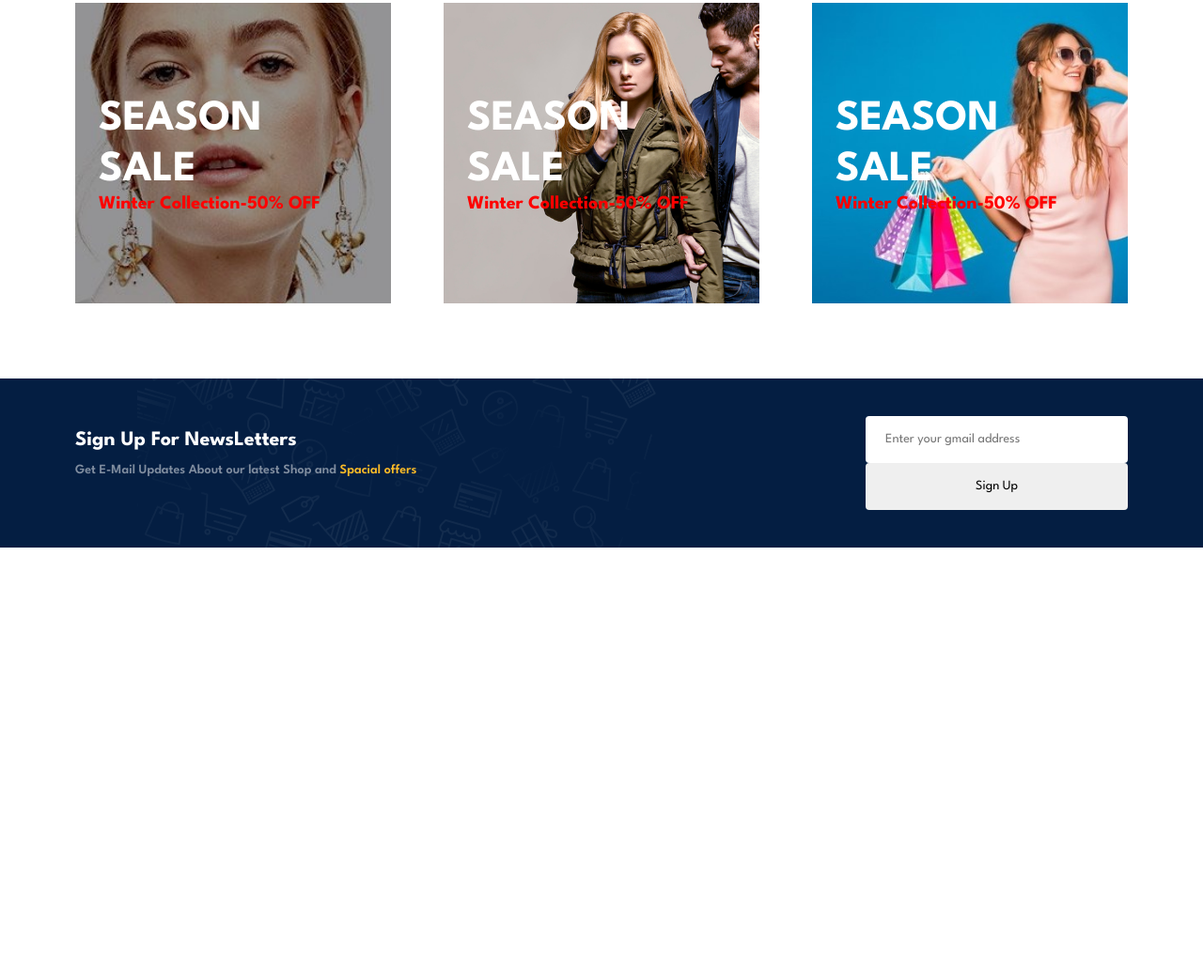
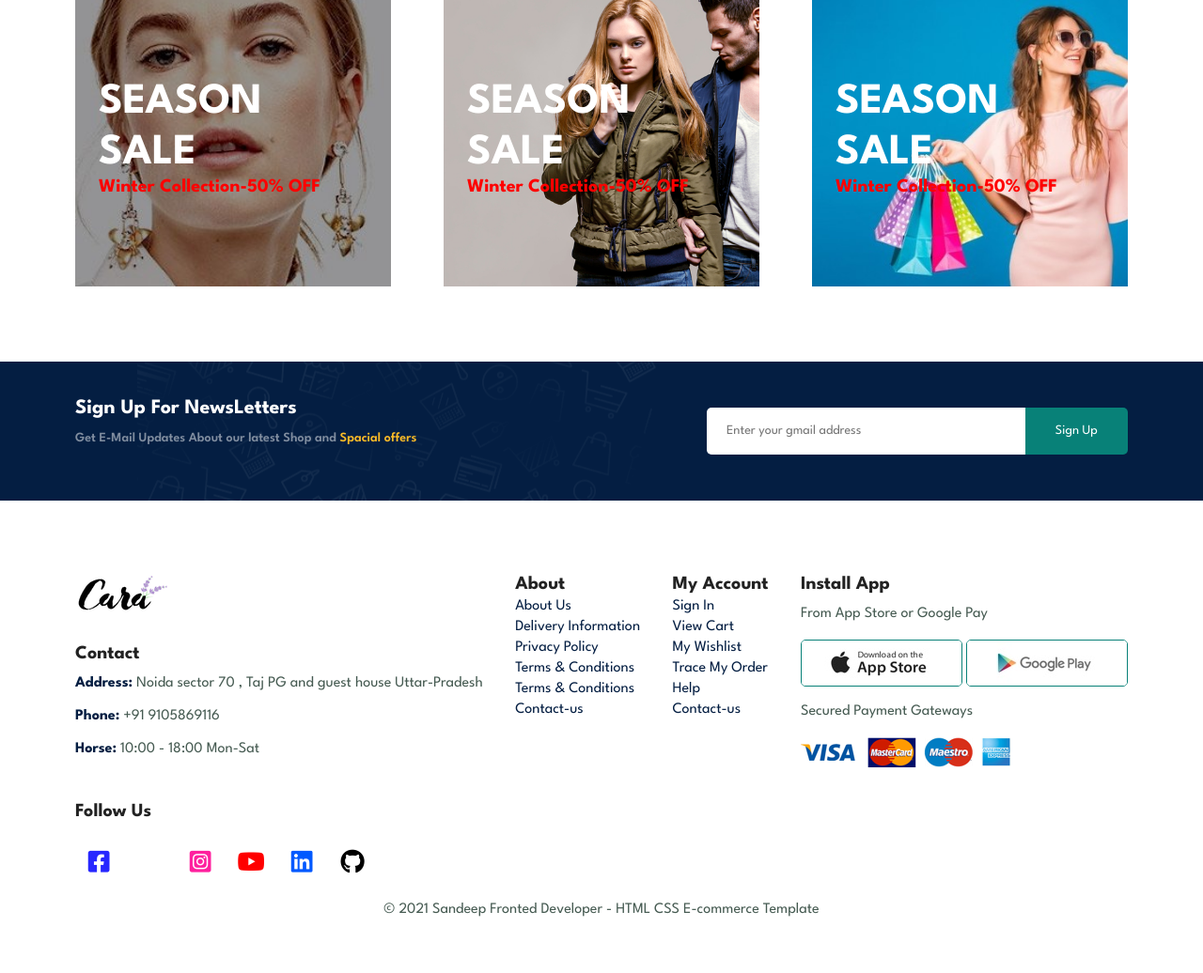
Before and after one commit to SandeepVerma27/Commerce-Website, a plain HTML site: page index.html in a window 1280 px wide. Shown: the part 3916-4952 px from the top of the page at 94% size. Before the commit the page ends 4539 px from the top, so only its background shows below. Drawn offline with Linux system fonts and the light colour scheme.

Commit message:
added the news letter and designing the fooetrt section

```diff
--- a/index.html
+++ b/index.html
@@ -274,7 +274,7 @@
             <button>Explore Now</button>
         </div>
 
-    </section>ḍ
+    </section>
 
     <!-- product for the new arrivals  -->
     <section id="feature-product1" class="section-p1">
@@ -516,10 +516,82 @@
             <p>Get E-Mail Updates About our latest Shop and <span>Spacial offers</span> </p>
         </div>
         <div class="form">
-            <input type="text" placeholder="Enter your gmail address">
-            <input type="submit" value="Sign Up">
+            <input type="text" class="input" placeholder="Enter your gmail address">
+            <input type="submit" class="button" value="Sign Up">
         </div>
     </section>
+
+    <footer id="main-footer" class="section-p1">
+        <div class="flex-footer">
+            <div class="col">
+                <img src="img/logo.png" />
+                <h4>Contact</h4>
+                <p>
+                <strong>Address:</strong> Noida sector 70 , Taj PG and guest house Uttar-Pradesh
+                </p>
+                 <p>
+                <strong>Phone:</strong> +91 9105869116
+                </p>
+                <p>
+                <strong>Horse:</strong> 10:00 - 18:00 Mon-Sat
+                </p>
+                <h4>Follow Us</h4>
+                <div class="icons">
+                    <i class="fa-brands fa-square-facebook"></i>
+                    <i class="fa-brands fa-x-twitter"></i>
+                    <i class="fa-brands fa-square-instagram"></i>
+                    <i class="fa-brands fa-youtube"></i>
+                    <i class="fa-brands fa-linkedin"></i>
+                    <i class="fa-brands fa-github"></i>
+                </div>
+            </div>
+
+            <div class="footer-text">
+
+                <h4>About</h4>
+                <a href="#">About Us</a>
+                <a href="#">Delivery Information</a>
+                <a href="#">Privacy Policy</a>
+                <a href="#">Terms & Conditions</a>
+                <a href="#">Terms & Conditions</a>
+                <a href="#">Contact-us</a>
+            </div>
+
+            <div class="footer-text">
+
+                <h4>My Account</h4>
+                <a href="#">Sign In</a>
+                <a href="#">View Cart</a>
+                <a href="#">My Wishlist</a>
+                <a href="#">Trace My Order</a>
+                <a href="#">Help</a>
+                <a href="#">Contact-us</a>
+
+
+            </div>
+            <div class="footer-install">
+                <h4>Install App</h4>
+                <p>From App Store or Google Pay</p>
+                <div class="row">
+                    <img src="img/pay/app.jpg" />
+                    <img src="img/pay/play.jpg" />
+                </div>
+                <p>Secured Payment Gateways</p>
+                <img src="img/pay/pay.png" alt="">
+
+
+            </div>
+        </div>
+
+
+
+
+        <div class="copyright">
+            <p>	&#169; 2021 Sandeep Fronted Developer - HTML CSS E-commerce Template</p>
+        </div>
+
+
+    </footer>
 
 
 
--- a/style.css
+++ b/style.css
@@ -493,12 +493,106 @@ button {
   color: #ffbd27;
 }
 
+#newsletter .form {
+  display: flex;
+  width: 40%;
+}
+
 #newsletter input {
   height: 3.125rem;
   padding: 0 1.25rem;
   font-size: 14px;
   width: 100%;
   border: 1px solid transparent;
-  border-radius: 4px;
   outline: none;
 }
+
+#newsletter .input {
+  border-bottom-left-radius: 5px;
+  border-top-left-radius: 5px;
+}
+
+#newsletter .button {
+  border-top-right-radius: 5px;
+  border-bottom-right-radius: 5px;
+}
+
+#newsletter .button {
+  background-color: #088178;
+  color: #fff;
+  width: 30%;
+}
+
+/* style of the footer  */
+.flex-footer {
+  display: flex;
+  justify-content: space-between;
+}
+
+#main-footer .icons i {
+  font-size: 26px;
+  padding: 8px;
+  height: 50px;
+  width: 50px;
+  /* border-radius: 50%; */
+  text-align: center;
+  background-color: #ffffff;
+  border-radius: 7px;
+  margin-top: 4px;
+  transition: 0.5s ease-in;
+}
+
+#main-footer .icons i:hover {
+  cursor: pointer;
+  box-shadow: 0px 0px 1px black;
+}
+
+.icons .fa-square-facebook {
+  color: rgb(40, 40, 255);
+}
+
+.icons .fa-square-instagram {
+  color: rgb(255, 32, 158);
+}
+
+.icons .fa-youtube {
+  color: red;
+}
+.icons .fa-linkedin {
+  color: rgb(0, 89, 255);
+}
+
+#main-footer .col h4 {
+  padding-top: 30px;
+}
+
+#main-footer .col strong {
+  color: #041e42;
+  font-weight: 700;
+}
+
+#main-footer .footer-text a {
+  text-decoration: none;
+  color: #041e42;
+  display: flex;
+  padding-top: 7px;
+}
+
+.footer-install .row img {
+  border: 0.8px solid #088178;
+  border-radius: 5px;
+}
+
+.footer-install .row img:hover {
+  cursor: pointer;
+}
+
+.footer-install img:hover {
+  cursor: pointer;
+}
+
+#main-footer .copyright {
+  display: flex;
+  justify-content: center;
+  text-align: center;
+}
```
